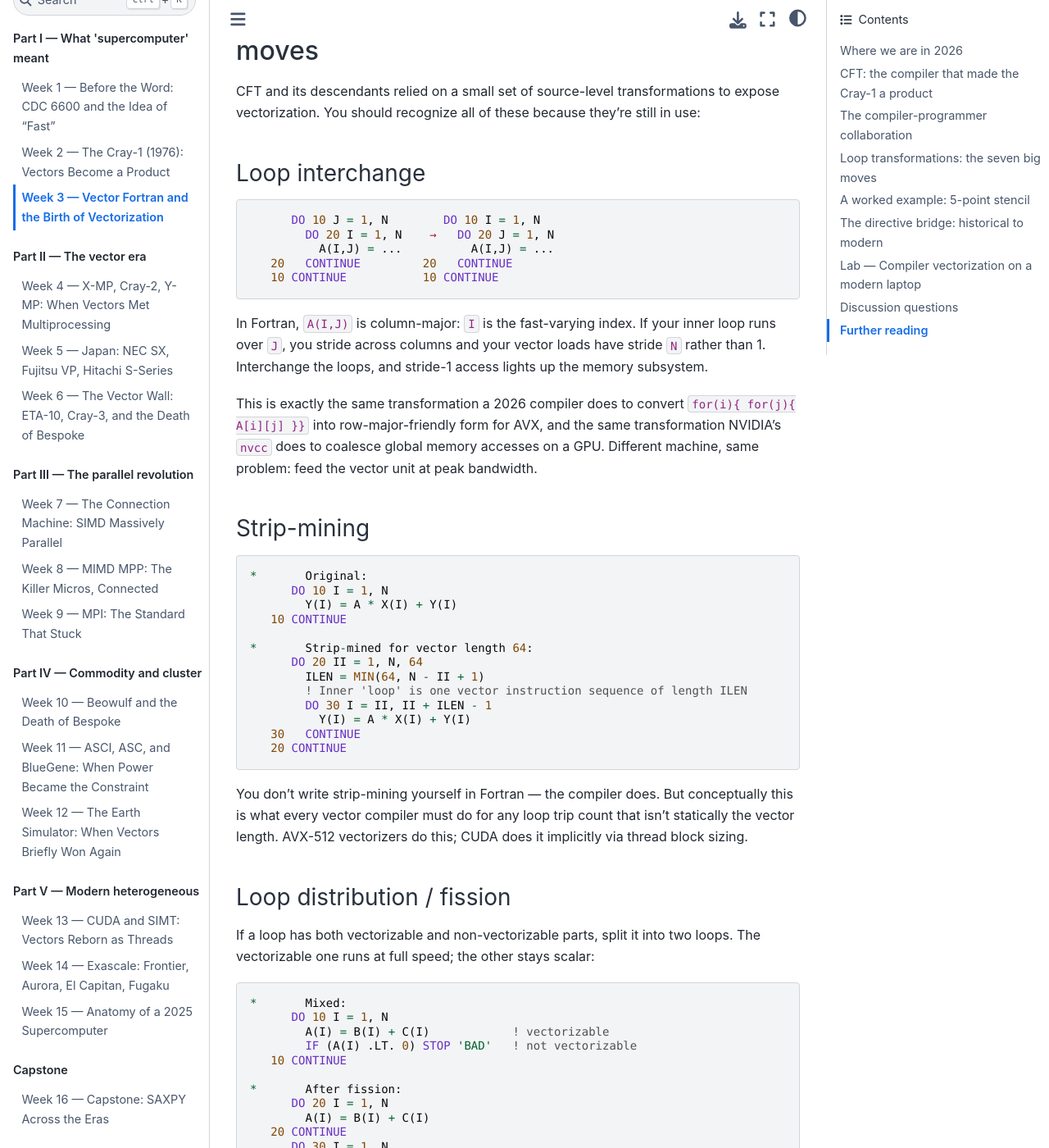
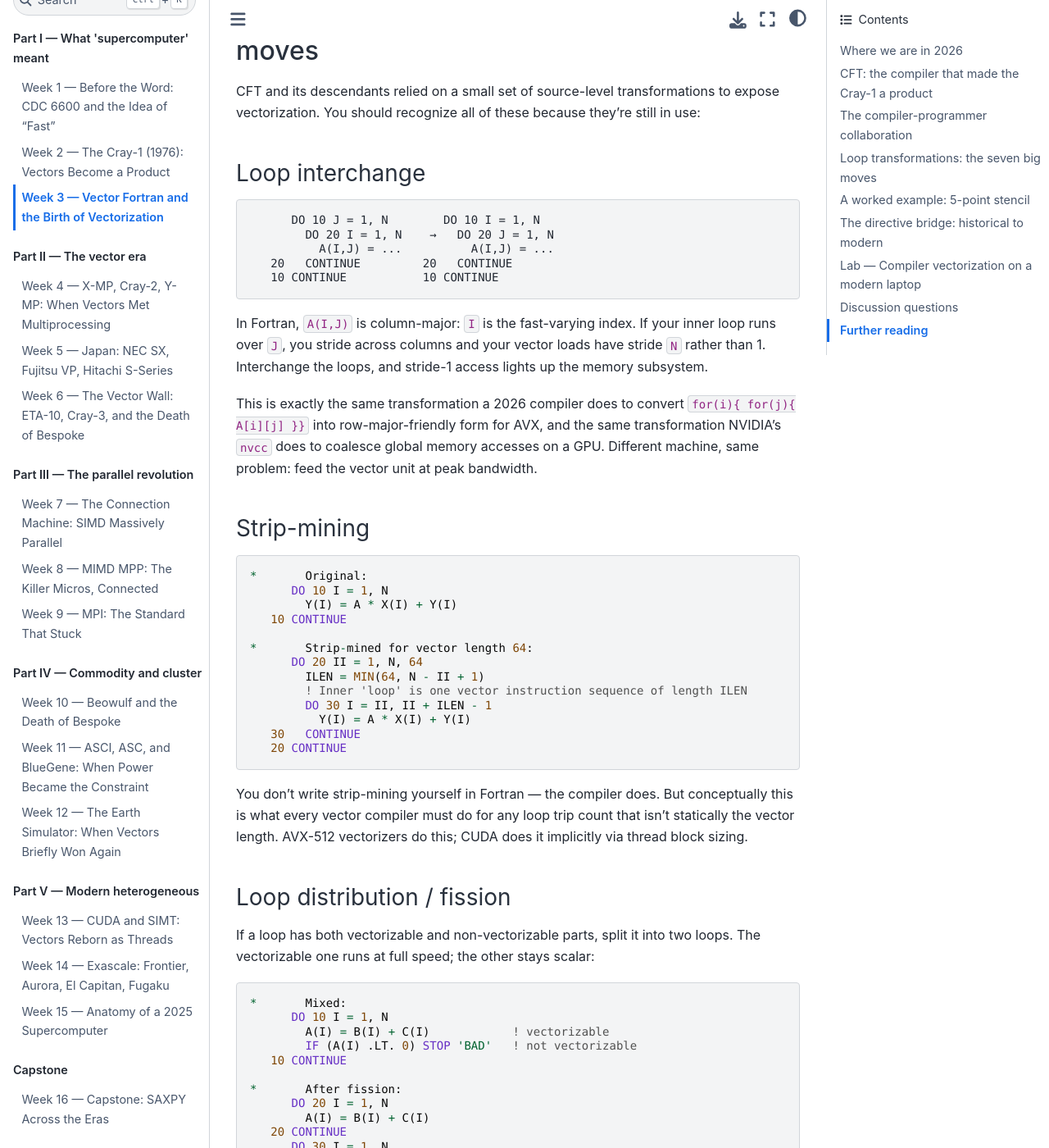
Before and after one commit to duane1024/sc-course, a Jupyter Book: the page built from weeks/week-03-vector-fortran.md, in a window 1280 px wide and 1400 px high, scrolled down 2082 px. Shown: the whole window at 82% size. Built offline with Jupyter Book 1.0.4 settings and Sphinx 7.4.7 and the Sphinx Book theme 1.1.4, drawn with Linux system fonts in a browser that asks for light colours; some of the changed text lies outside the part shown.

````diff
--- a/weeks/week-03-vector-fortran.md
+++ b/weeks/week-03-vector-fortran.md
@@ -57,7 +57,7 @@ CFT and its descendants relied on a small set of source-level transformations to
 
 ### Loop interchange
 
-```fortran
+```text
       DO 10 J = 1, N        DO 10 I = 1, N
         DO 20 I = 1, N    →   DO 20 J = 1, N
           A(I,J) = ...          A(I,J) = ...
@@ -113,7 +113,7 @@ If a loop has both vectorizable and non-vectorizable parts, split it into two lo
 
 Eliminate a loop-carried dependency on a scalar by promoting it to a temporary array:
 
-```fortran
+```text
       DO 10 I = 1, N           DO 10 I = 1, N
         T = X(I)*X(I) + 1   →    T(I) = X(I)*X(I) + 1
         Y(I) = T*A             Y(I) = T(I)*A
````
Also changed, not shown: weeks/week-13-cuda-simt.md (+2 -1 lines).
